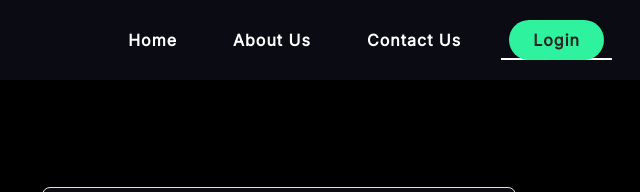
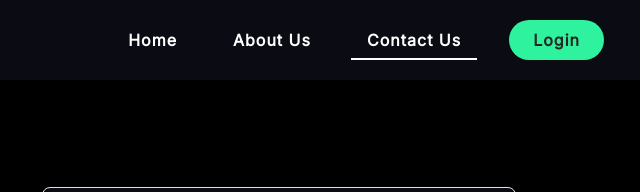
Before and after one commit to ApollonArtemis/spectr_index, a plain HTML site: page contact_us.html in a window 1280 px wide. Shown: the top 192 px of the page, 640-1280 px from the left. Drawn offline with nearby package versions, Linux system fonts and the light colour scheme; a script that the page names is missing.

Commit message:
Update File - 12:16 pm

```diff
--- a/contact_us.html
+++ b/contact_us.html
@@ -72,10 +72,10 @@
             <li id="nav-menu" class="nav-item px-2">
               <a class="nav-link fw-bolder" href="about-us.html">About Us</a>
             </li>
-            <li id="nav-menu" class="nav-item px-2">
+            <li id="nav-menu" class="active nav-item px-2">
               <a class="nav-link fw-bolder" href="contact_us.html">Contact Us</a>
             </li>
-            <li class="active nav-item px-2">
+            <li class="nav-item px-2">
               <a id="btnLogin" data-bs-toggle="modal" data-bs-target="#modalLogin"
                 class="nav-link fw-bold px-4 text-center rounded-5">Login</a>
             </li>
```
